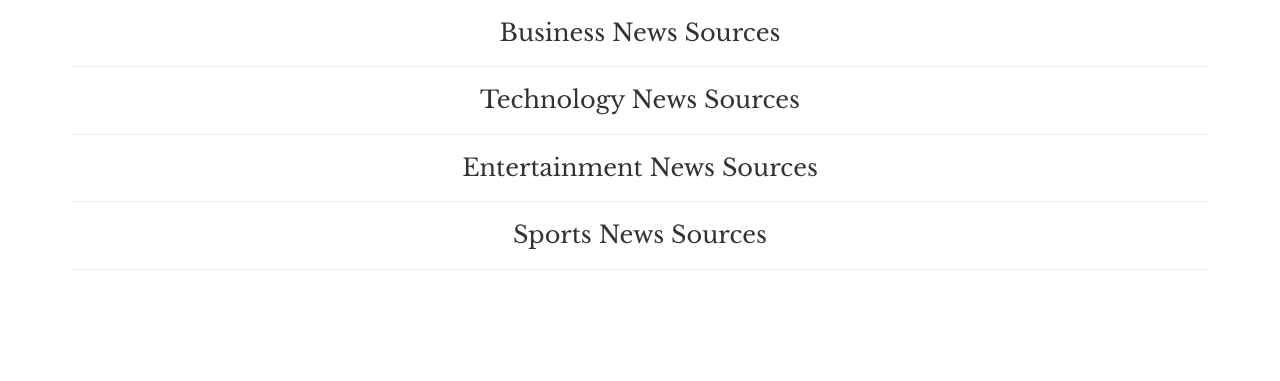
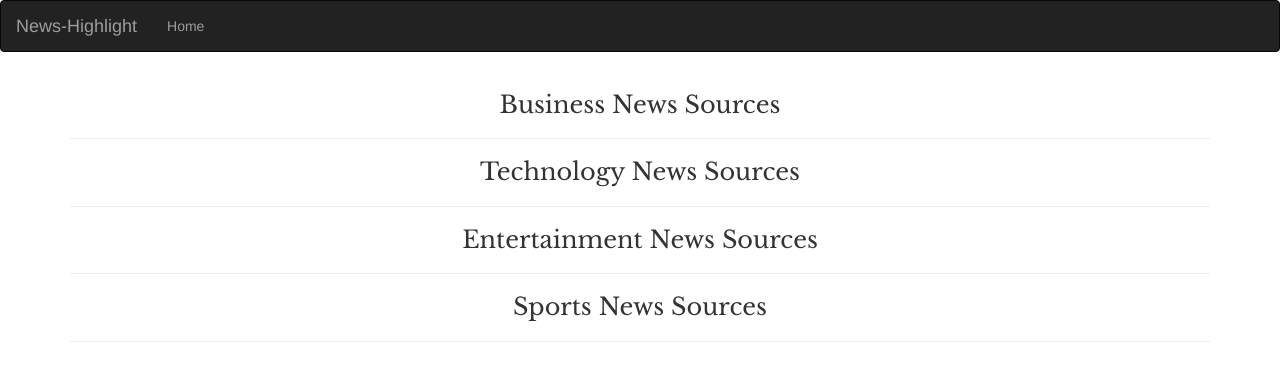
Before and after one commit to Irene-nandy/News-API, a Python web app: template app/templates/index.html in a window 1280 px wide. Shown: the top 381 px of the page. Run offline with Jinja, Linux system fonts and the light colour scheme; the template is opened without the code that fills it, so the values that code supplies are empty; some libraries are stand-ins or nearby versions.

Commit message:
add navbar.html

```diff
--- a/app/templates/navbar.html
+++ b/app/templates/navbar.html
@@ -1,4 +1,4 @@
-<!-- <div class="navbar navbar-inverse" role="navigation">
+<div class="navbar navbar-inverse" role="navigation">
     <div class="container-fluid">
         <div class="navbar-header">
             <button type="button" class="navbar-toggle" data-toggle="collapse" data-target=".navbar-collapse">
@@ -15,4 +15,4 @@
         </div>
 
     </div>
-  </div> -->
+  </div>
```
